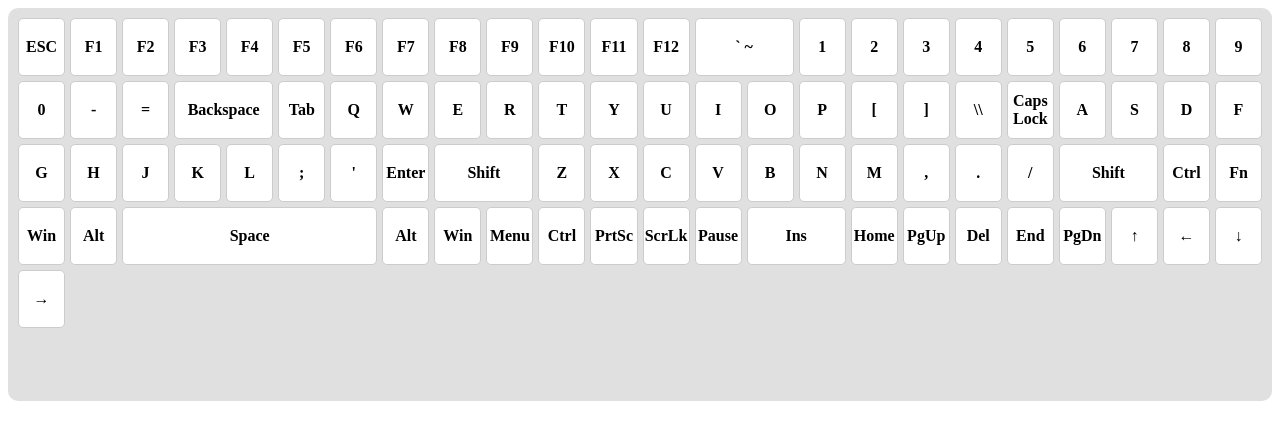
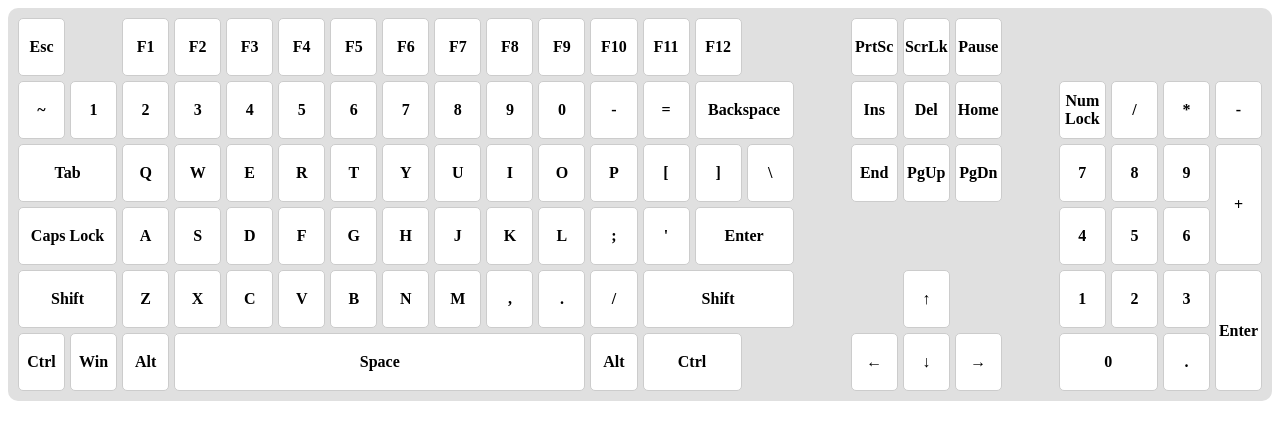
Before and after one commit to infernoil/Keyboard, a plain HTML site: page index.html in a window 1280 px wide. Drawn offline with Linux system fonts and the light colour scheme.

Commit message:
Update index.html

```diff
--- a/index.html
+++ b/index.html
@@ -1,111 +1,125 @@
+
 <!DOCTYPE html>
-<html lang="en">
+<html lang="uk">
 <head>
-  <meta charset="UTF-8">
-  <meta name="viewport" content="width=device-width, initial-scale=1.0">
-  <title>Gaming Keyboard</title>
-  <link rel="stylesheet" href="style.css">
+<meta charset="UTF-8">
+<meta name="viewport" content="width=device-width, initial-scale=1.0">
+<title>Полноразмерная клавиатура</title>
+<link href="https://fonts.googleapis.com/css2?family=Roboto:wght@400;700&display=swap" rel="stylesheet">
+<link rel="stylesheet" href="style.css">
 </head>
 <body>
-  <div class="keyboard">
-    <!-- Верхній ряд клавіш -->
-    <div class="key">ESC</div>
-    <div class="key">F1</div>
-    <div class="key">F2</div>
-    <div class="key">F3</div>
-    <div class="key">F4</div>
-    <div class="key">F5</div>
-    <div class="key">F6</div>
-    <div class="key">F7</div>
-    <div class="key">F8</div>
-    <div class="key">F9</div>
-    <div class="key">F10</div>
-    <div class="key">F11</div>
-    <div class="key">F12</div>
+ <div class="keyboard">
+    <div class="key key-esc">Esc</div>
+    <div class="key key-f1">F1</div>
+    <div class="key key-f2">F2</div>
+    <div class="key key-f3">F3</div>
+    <div class="key key-f4">F4</div>
+    <div class="key key-f5">F5</div>
+    <div class="key key-f6">F6</div>
+    <div class="key key-f7">F7</div>
+    <div class="key key-f8">F8</div>
+    <div class="key key-f9">F9</div>
+    <div class="key key-f10">F10</div>
+    <div class="key key-f11">F11</div>
+    <div class="key key-f12">F12</div>
+    <div class="key key-printscreen">PrtSc</div>
+    <div class="key key-scrolllock">ScrLk</div>
+    <div class="key key-pause">Pause</div>
 
-    <!-- Основна частина клавіатури -->
-    <div class="key special" style="grid-column: span 2;">` ~</div>
-    <div class="key">1</div>
-    <div class="key">2</div>
-    <div class="key">3</div>
-    <div class="key">4</div>
-    <div class="key">5</div>
-    <div class="key">6</div>
-    <div class="key">7</div>
-    <div class="key">8</div>
-    <div class="key">9</div>
-    <div class="key">0</div>
-    <div class="key">-</div>
-    <div class="key">=</div>
-    <div class="key special" style="grid-column: span 2;">Backspace</div>
+    <div class="key key-backquote">~</div>
+    <div class="key key-digit1">1</div>
+    <div class="key key-digit2">2</div>
+    <div class="key key-digit3">3</div>
+    <div class="key key-digit4">4</div>
+    <div class="key key-digit5">5</div>
+    <div class="key key-digit6">6</div>
+    <div class="key key-digit7">7</div>
+    <div class="key key-digit8">8</div>
+    <div class="key key-digit9">9</div>
+    <div class="key key-digit0">0</div>
+    <div class="key key-minus">-</div>
+    <div class="key key-equal">=</div>
+    <div class="key key-backspace">Backspace</div>
+    <div class="key key-insert">Ins</div>
+    <div class="key key-home">Home</div>
+    <div class="key key-pageup">PgUp</div>
 
-    <!-- Новая строка -->
-    <div class="key special">Tab</div>
-    <div class="key">Q</div>
-    <div class="key">W</div>
-    <div class="key">E</div>
-    <div class="key">R</div>
-    <div class="key">T</div>
-    <div class="key">Y</div>
-    <div class="key">U</div>
-    <div class="key">I</div>
-    <div class="key">O</div>
-    <div class="key">P</div>
-    <div class="key">[</div>
-    <div class="key">]</div>
-    <div class="key special">\\</div>
+    <div class="key key-tab">Tab</div>
+    <div class="key key-keyq">Q</div>
+    <div class="key key-keyw">W</div>
+    <div class="key key-keye">E</div>
+    <div class="key key-keyr">R</div>
+    <div class="key key-keyt">T</div>
+    <div class="key key-keyy">Y</div>
+    <div class="key key-keyu">U</div>
+    <div class="key key-keyi">I</div>
+    <div class="key key-keyo">O</div>
+    <div class="key key-keyp">P</div>
+    <div class="key key-bracketleft">[</div>
+    <div class="key key-bracketright">]</div>
+    <div class="key key-backslash">\</div>
+    <div class="key key-delete">Del</div>
+    <div class="key key-end">End</div>
+    <div class="key key-pagedown">PgDn</div>
 
-    <div class="key special">Caps Lock</div>
-    <div class="key">A</div>
-    <div class="key">S</div>
-    <div class="key">D</div>
-    <div class="key">F</div>
-    <div class="key">G</div>
-    <div class="key">H</div>
-    <div class="key">J</div>
-    <div class="key">K</div>
-    <div class="key">L</div>
-    <div class="key">;</div>
-    <div class="key">'</div>
-    <div class="key special">Enter</div>
+    <div class="key key-capslock">Caps Lock</div>
+    <div class="key key-keya">A</div>
+    <div class="key key-keys">S</div>
+    <div class="key key-keyd">D</div>
+    <div class="key key-keyf">F</div>
+    <div class="key key-keyg">G</div>
+    <div class="key key-keyh">H</div>
+    <div class="key key-keyj">J</div>
+    <div class="key key-keyk">K</div>
+    <div class="key key-keyl">L</div>
+    <div class="key key-semicolon">;</div>
+    <div class="key key-quote">'</div>
+    <div class="key key-enter">Enter</div>
 
-    <div class="key special" style="grid-column: span 2;">Shift</div>
-    <div class="key">Z</div>
-    <div class="key">X</div>
-    <div class="key">C</div>
-    <div class="key">V</div>
-    <div class="key">B</div>
-    <div class="key">N</div>
-    <div class="key">M</div>
-    <div class="key">,</div>
-    <div class="key">.</div>
-    <div class="key">/</div>
-    <div class="key special" style="grid-column: span 2;">Shift</div>
+    <div class="key key-shiftleft">Shift</div>
+    <div class="key key-keyz">Z</div>
+    <div class="key key-keyx">X</div>
+    <div class="key key-keyc">C</div>
+    <div class="key key-keyv">V</div>
+    <div class="key key-keyb">B</div>
+    <div class="key key-keyn">N</div>
+    <div class="key key-keym">M</div>
+    <div class="key key-comma">,</div>
+    <div class="key key-period">.</div>
+    <div class="key key-slash">/</div>
+    <div class="key key-shiftright">Shift</div>
+    <div class="key key-arrowup">↑</div>
 
-    <div class="key special">Ctrl</div>
-    <div class="key special">Fn</div>
-    <div class="key special">Win</div>
-    <div class="key special">Alt</div>
-    <div class="key space" style="grid-column: span 5;">Space</div>
-    <div class="key special">Alt</div>
-    <div class="key special">Win</div>
-    <div class="key special">Menu</div>
-    <div class="key special">Ctrl</div>
 
-    <!-- Клавіші навігації -->
-    <div class="key special">PrtSc</div>
-    <div class="key special">ScrLk</div>
-    <div class="key special">Pause</div>
-    <div class="key special" style="grid-column: span 2;">Ins</div>
-    <div class="key special">Home</div>
-    <div class="key special">PgUp</div>
-    <div class="key special">Del</div>
-    <div class="key special">End</div>
-    <div class="key special">PgDn</div>
-    <div class="key arrow">↑</div>
-    <div class="key arrow">←</div>
-    <div class="key arrow">↓</div>
-    <div class="key arrow">→</div>
-  </div>
+    <div class="key key-ctrlleft">Ctrl</div>
+    <div class="key key-win">Win</div>
+    <div class="key key-altleft">Alt</div>
+    <div class="key key-space">Space</div>
+    <div class="key key-altright">Alt</div>
+    <div class="key key-ctrlright">Ctrl</div>
+    <div class="key key-arrowleft">←</div>
+    <div class="key key-arrowdown">↓</div>
+    <div class="key key-arrowright">→</div>
+    <div class="key key-numlock">Num Lock</div>
+    <div class="key key-numdivide">/</div>
+    <div class="key key-nummultiply">*</div>
+    <div class="key key-numsubtract">-</div>
+    <div class="key key-num7">7</div>
+    <div class="key key-num8">8</div>
+    <div class="key key-num9">9</div>
+    <div class="key key-numadd">+</div>
+    <div class="key key-num4">4</div>
+    <div class="key key-num5">5</div>
+    <div class="key key-num6">6</div>
+    <div class="key key-num1">1</div>
+    <div class="key key-num2">2</div>
+    <div class="key key-num3">3</div>
+    <div class="key key-numenter">Enter</div>
+    <div class="key key-num0">0</div>
+    <div class="key key-numperiod">.</div>
+
+
+ </div>
 </body>
 </html>
```
